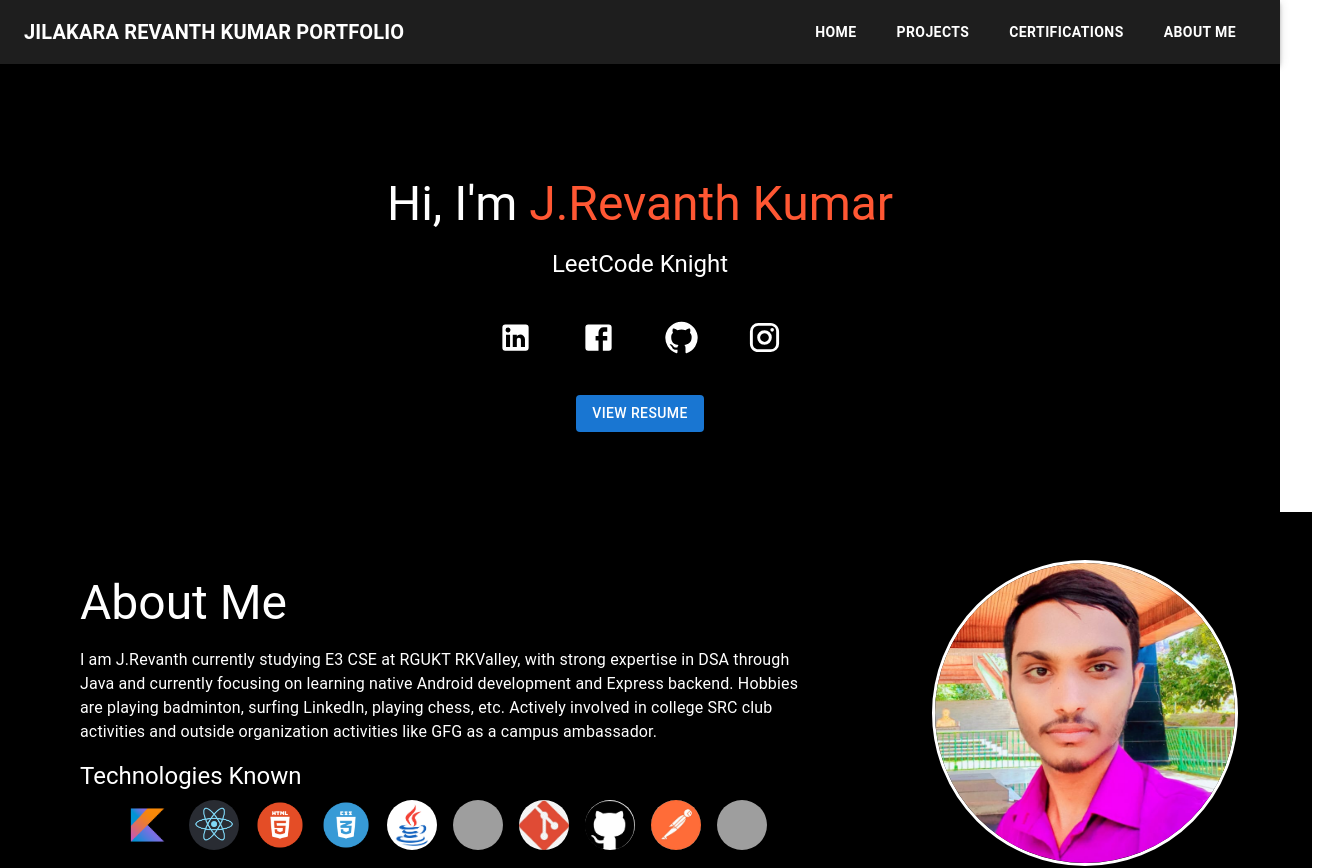
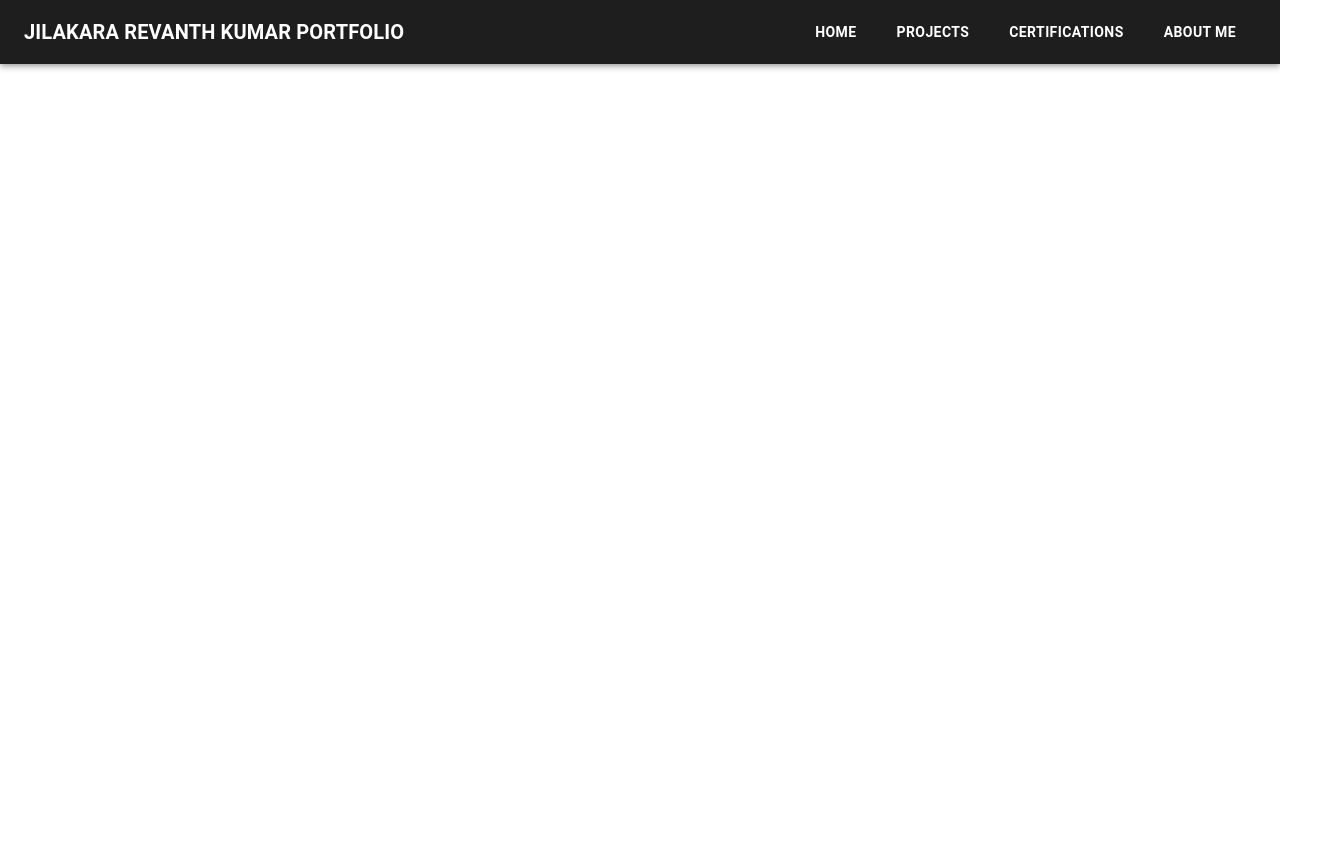
Before and after one commit to revanthkumarJ/my-portfolio, a React (Create React App) app: page / in a window 1280 px wide. Shown: the top 868 px of the page, 1344 px wide, since content can reach past the window. After the commit the page ends 800 px from the top, so only its background shows below. Built offline with nearby package versions, Linux system fonts and the light colour scheme; grey boxes are pictures that could not be loaded; the HTML template or start-up script is replaced by a standard one.

Commit message:
modified

```diff
--- a/src/App.js
+++ b/src/App.js
@@ -13,7 +13,7 @@
     <Router>
       <Navbar />
       <Routes>
-        <Route exact path="/" element={<Home />} />
+        <Route exact path="/my-portfolio" element={<Home />} />
         <Route path="/projects" element={<Projects />} />
         <Route path="/certifications" element={<Certifications />} />
         <Route path="/about" element={<About />} />
```
